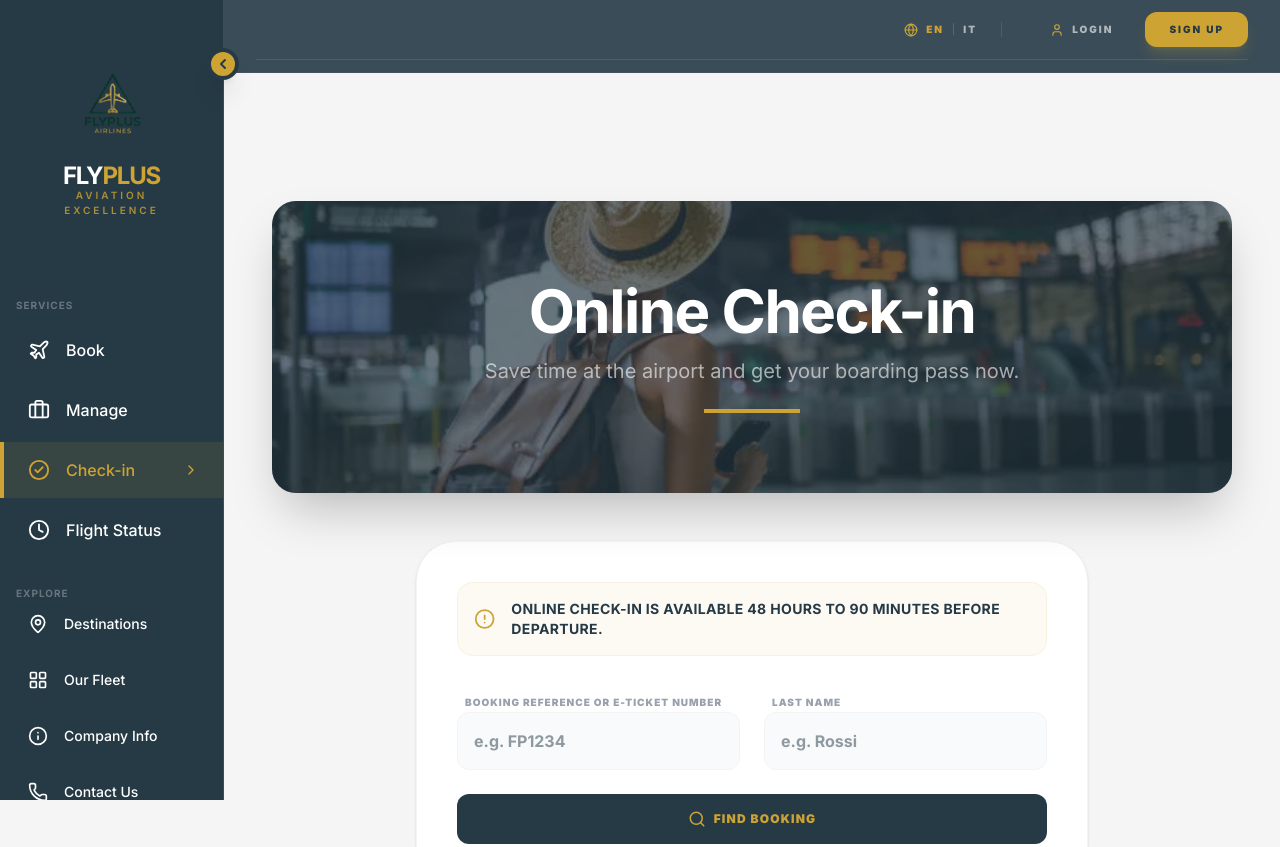
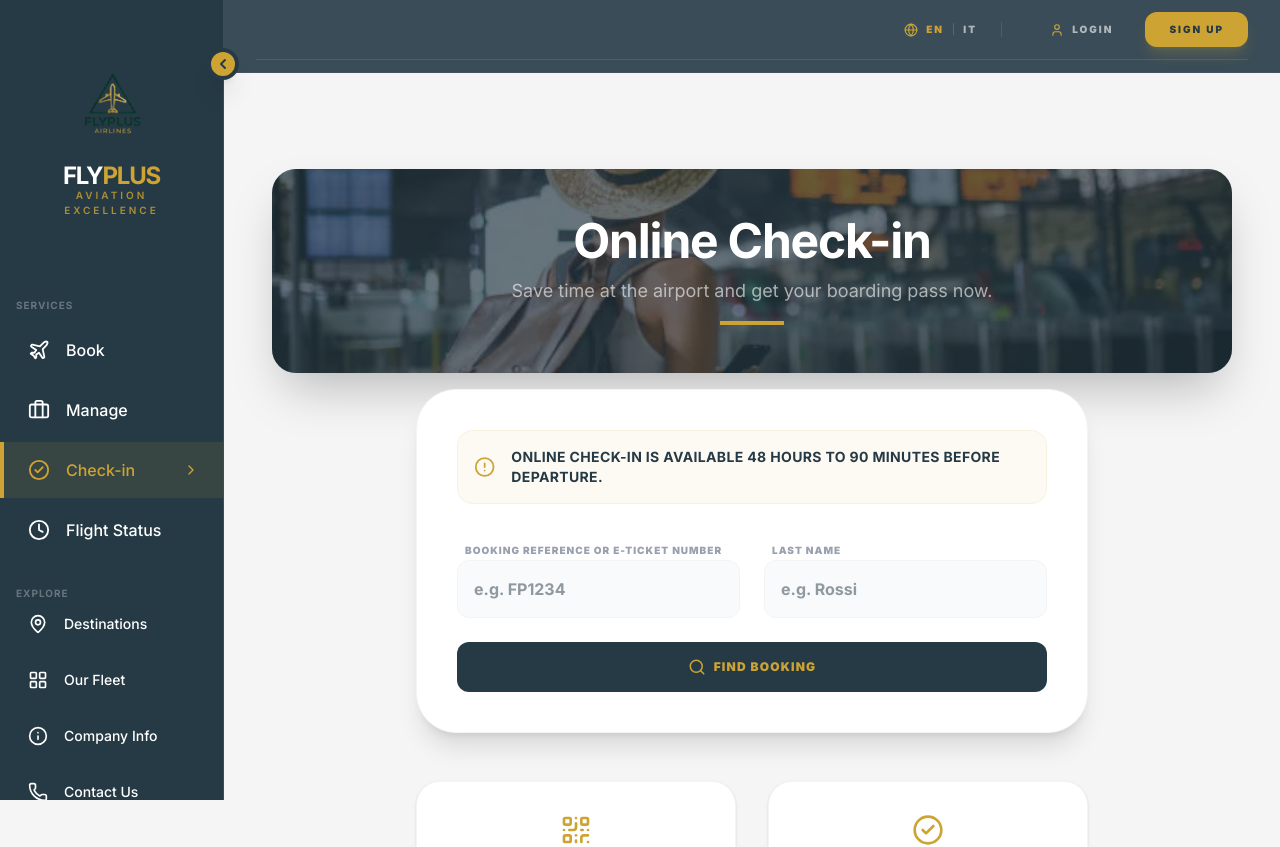
Before and after one commit to topsailbrainy/compagnia-aerea-team-rosso, a React (Vite) app in the folder frontend/: page /check-in in a window 1280 px wide. Shown: the top 847 px of the page. Built offline with nearby package versions, Linux system fonts and the light colour scheme.

Commit message:
fiixed chek-in

```diff
--- a/frontend/src/pages/CheckIn.tsx
+++ b/frontend/src/pages/CheckIn.tsx
@@ -46,18 +46,18 @@ const CheckIn: React.FC = () => {
   };
 
   return (
-    <div className="p-12 mt-20 max-w-7xl mx-auto">
-      <div className="mb-12 text-center relative py-20 rounded-3xl overflow-hidden shadow-2xl bg-primary">
+    <div className="px-6 md:px-12 pt-8 pb-12 mt-16 max-w-7xl mx-auto">
+      <div className="mb-8 text-center relative py-12 rounded-3xl overflow-hidden shadow-2xl bg-primary">
         <img src={gateImg} className="absolute inset-0 w-full h-full object-cover opacity-30" alt={t('checkinPage.title')} />
         <div className="relative z-10">
-          <h2 className="text-4xl md:text-6xl font-bold text-white mb-4 tracking-tight">{t('checkinPage.title')}</h2>
-          <p className="text-white/60 text-xl">{t('checkinPage.desc')}</p>
-          <div className="w-24 h-1 bg-accent mx-auto mt-6 shadow-glow" />
+          <h2 className="text-3xl md:text-5xl font-bold text-white mb-3 tracking-tight">{t('checkinPage.title')}</h2>
+          <p className="text-white/60 text-lg">{t('checkinPage.desc')}</p>
+          <div className="w-16 h-1 bg-accent mx-auto mt-4 shadow-glow" />
         </div>
       </div>
 
-      <div className="max-w-2xl mx-auto mt-12">
-        <div className="bg-white p-10 rounded-[2.5rem] shadow-sm border border-gray-100">
+      <div className="max-w-2xl mx-auto -mt-4">
+        <div className="bg-white p-8 md:p-10 rounded-[2.5rem] shadow-xl border border-gray-100 relative z-20">
           <div className="flex items-center gap-4 p-4 bg-accent/5 border border-accent/10 rounded-2xl mb-8">
             <AlertCircle className="text-accent" size={24} />
             <p className="text-sm text-primary font-bold uppercase tracking-wide">
```
